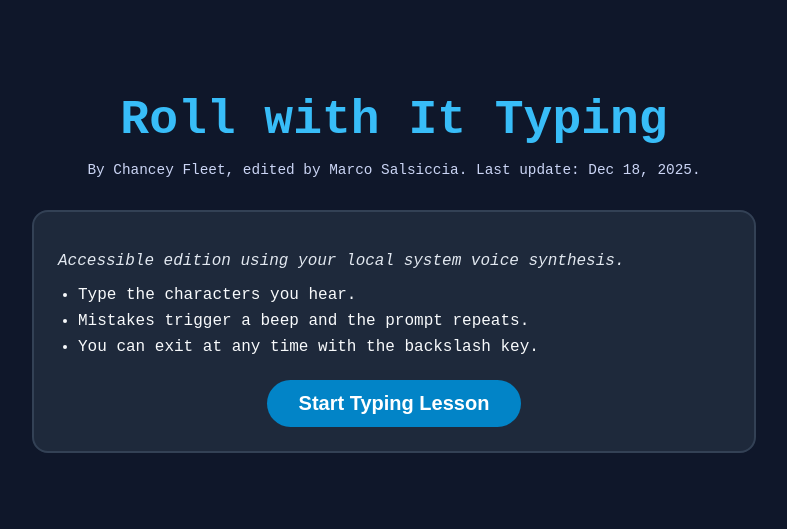
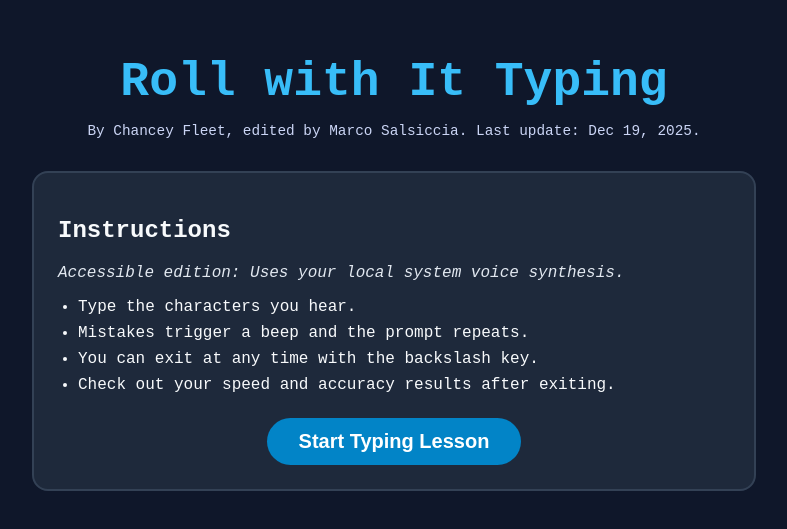
Before and after one commit to Marconiusiii/rollWithIt-typing, a plain HTML site: page index.html in a window 1280 px wide. Shown: the part 119-648 px from the top of the page, without its empty margins (246-1033 px from the left). Drawn offline with Linux system fonts and the light colour scheme.

Commit message:
Adjusted HTML sections and regions. Added more instructions.

```diff
--- a/index.html
+++ b/index.html
@@ -13,22 +13,24 @@
 
 <body>
 	<main id="app" class="app-container">
-		<header class="app-header">
+		<div class="app-header">
 			<h1 id="appTitle">Roll with It Typing</h1>
 
 			<p class="app-meta">
-				By Chancey Fleet, edited by Marco Salsiccia. Last update: Dec 18, 2025.
+				By Chancey Fleet, edited by Marco Salsiccia. Last update: Dec 19, 2025.
 			</p>
 
-			<section class="instructions">
+			<div class="instructions">
+<h2>Instructions</h2>
 				<p class="instructions-lead">
-					Accessible edition using your local system voice synthesis.
+					Accessible edition: Uses your local system voice synthesis.
 				</p>
 
 				<ul class="instructions-list">
 					<li>Type the characters you hear.</li>
 					<li>Mistakes trigger a beep and the prompt repeats.</li>
 					<li>You can exit at any time with the backslash key.</li>
+					<li>Check out your speed and accuracy results after exiting.</li>
 				</ul>
 
 				<button
@@ -38,8 +40,8 @@
 				>
 					Start Typing Lesson
 				</button>
-			</section>
-		</header>
+			</div>
+		</div>
 
 		<section id="game-screen" class="game-screen hidden">
 			<input
```
